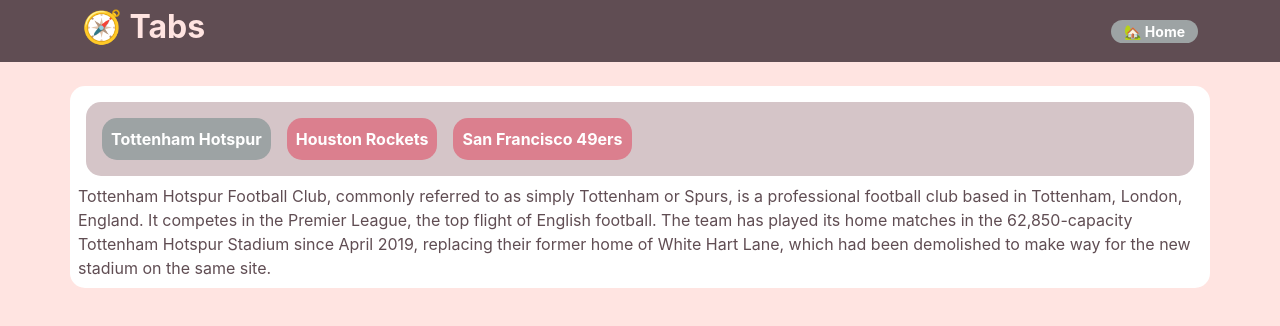
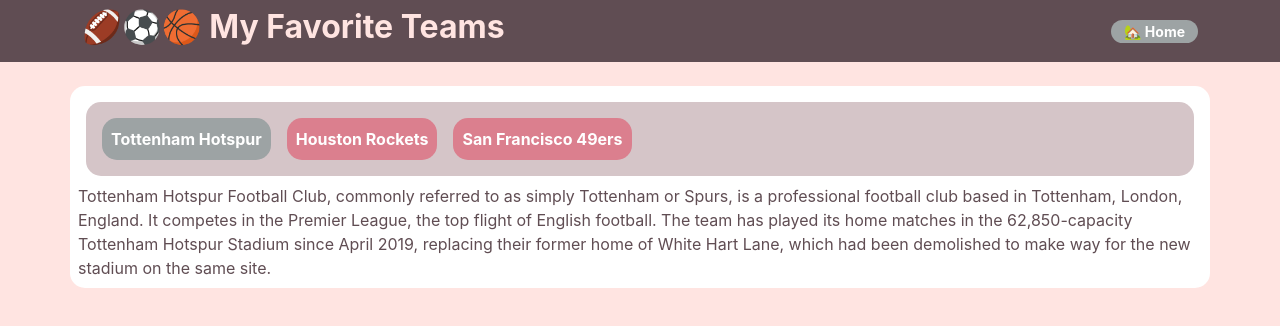
Before and after one commit to vircabading/MERN-React-FunctionalComponents-Tabs-2307, a React (Create React App) app: page / in a window 1280 px wide. Shown: the top 326 px of the page. Built offline with nearby package versions, Linux system fonts and the light colour scheme.

Commit message:
update app title

```diff
--- a/public/index.html
+++ b/public/index.html
@@ -19,7 +19,7 @@
   <link rel="manifest" href="%PUBLIC_URL%/manifest.json" />
   <link href="https://cdn.jsdelivr.net/npm/bootstrap@5.1.3/dist/css/bootstrap.min.css" rel="stylesheet"
     integrity="sha384-1BmE4kWBq78iYhFldvKuhfTAU6auU8tT94WrHftjDbrCEXSU1oBoqyl2QvZ6jIW3" crossorigin="anonymous">
-  <title>Tabs App</title>
+  <title>🏅 My Favorite Teams</title>
 </head>
 
 <body>
--- a/src/components/ContentView.jsx
+++ b/src/components/ContentView.jsx
@@ -9,8 +9,8 @@
             {
                 tabs.map((tab,i) =>
                     (i === currentTab) ?
-                        <div>{tab.content}</div> :
-                        <div></div>
+                        <div key={i} >{tab.content}</div> :
+                        <div key={i} ></div>
                 )
             }
         </div>
--- a/src/components/NavBarView.jsx
+++ b/src/components/NavBarView.jsx
@@ -11,7 +11,7 @@
             <div className='navbar navbar-dark bg-dark-color box-shadow'>
                 <div className='container d-flex justify-content-between'>
                     {/* **** Site Title ******** */}
-                    <h2 className='text-light-color'><strong>🧭 Tabs</strong></h2>
+                    <h2 className='text-light-color'><strong>🏈⚽🏀 My Favorite Teams</strong></h2>
                     {/* **** Link to The Root of the Site ******** */}
                         <a
                             className='btn btn-sm round-btn bg-nav-button'
```
